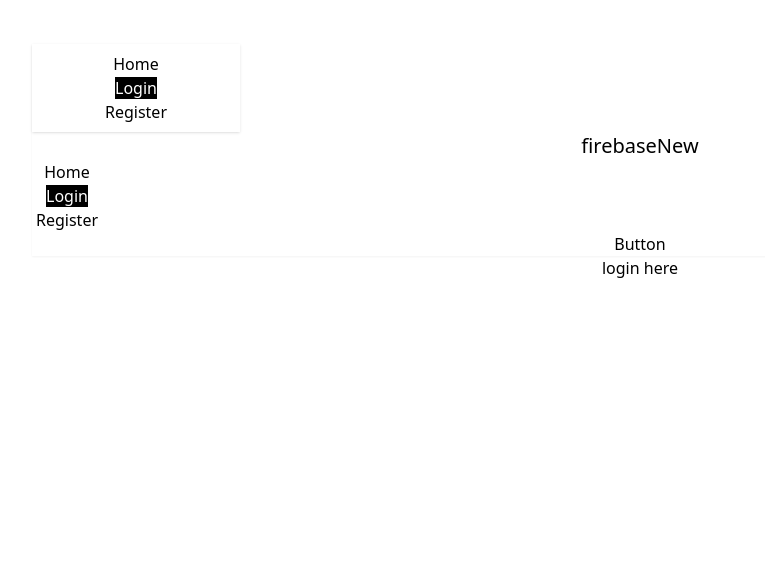
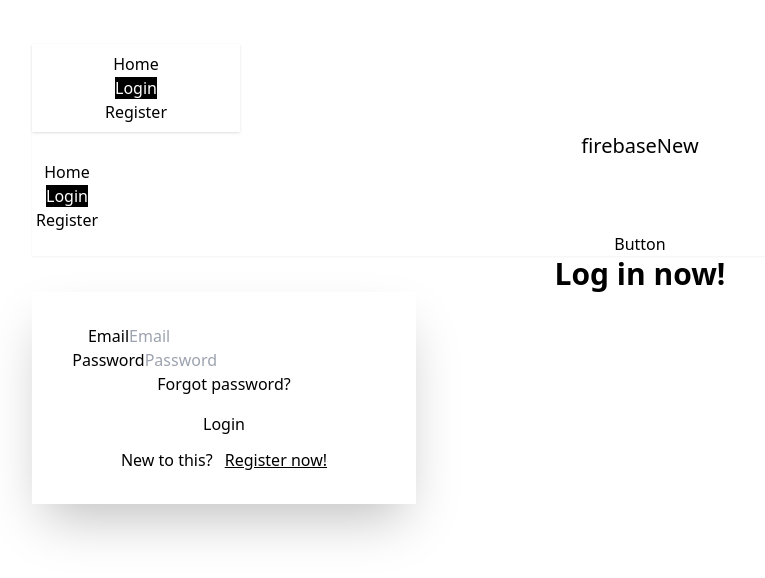
Before and after one commit to mahdi33-gk/firebaseNew, a React (Vite) app: page /login in a window 1280 px wide. Shown: the top 578 px of the page, without its empty margins (0-765 px from the left). Built offline with nearby package versions, Linux system fonts and the light colour scheme.

Commit message:
login and register added and connect each other

```diff
--- a/src/Login.jsx
+++ b/src/Login.jsx
@@ -1,11 +1,35 @@
-import React from 'react';
+import React from "react";
+import { Link } from "react-router-dom";
 
 const Login = () => {
-    return (
-        <div>
-            <h2>login here</h2>
+  return (
+    <div className="hero bg-base-200 min-h-screen">
+      <div className="hero-content flex-col">
+        <h1 className="text-3xl font-bold">Log in now!</h1>
+        <div className="card bg-base-100 w-full max-w-sm shrink-0 shadow-2xl">
+          <div className="card-body">
+            <form>
+              <fieldset className="fieldset">
+                <label className="fieldset-label">Email</label>
+                <input type="email" className="input" placeholder="Email" />
+                <label className="fieldset-label">Password</label>
+                <input
+                  type="password"
+                  className="input"
+                  placeholder="Password"
+                />
+                <div>
+                  <a className="link link-hover">Forgot password?</a>
+                </div>
+                <button className="btn btn-neutral mt-4">Login</button>
+              </fieldset>
+              <h3 className="mt-3">New to this? <Link to={'/register'} className="ml-2 underline">Register now!</Link></h3>
+            </form>
+          </div>
         </div>
-    );
+      </div>
+    </div>
+  );
 };
 
 export default Login;
--- a/src/Register.jsx
+++ b/src/Register.jsx
@@ -1,10 +1,31 @@
 import React from 'react';
+import { Link } from 'react-router-dom';
 
 const Register = () => {
     return (
-        <div>
-            <h2>register here</h2>
+        <div className="hero bg-base-200 min-h-screen">
+      <div className="hero-content flex-col">
+        <h1 className="text-3xl font-bold">Register now!</h1>
+        <div className="card bg-base-100 w-full max-w-sm shrink-0 shadow-2xl">
+          <div className="card-body">
+            <form>
+              <fieldset className="fieldset">
+                <label className="fieldset-label">Email</label>
+                <input type="email" className="input" placeholder="Email" />
+                <label className="fieldset-label">Password</label>
+                <input
+                  type="password"
+                  className="input"
+                  placeholder="Password"
+                />
+                <button className="btn btn-neutral mt-4">Register</button>
+              </fieldset>
+              <h3 className="mt-3">Already have one? <Link to={'/login'} className="ml-2 underline">login now!</Link></h3>
+            </form>
+          </div>
         </div>
+      </div>
+    </div>
     );
 };
 
```
